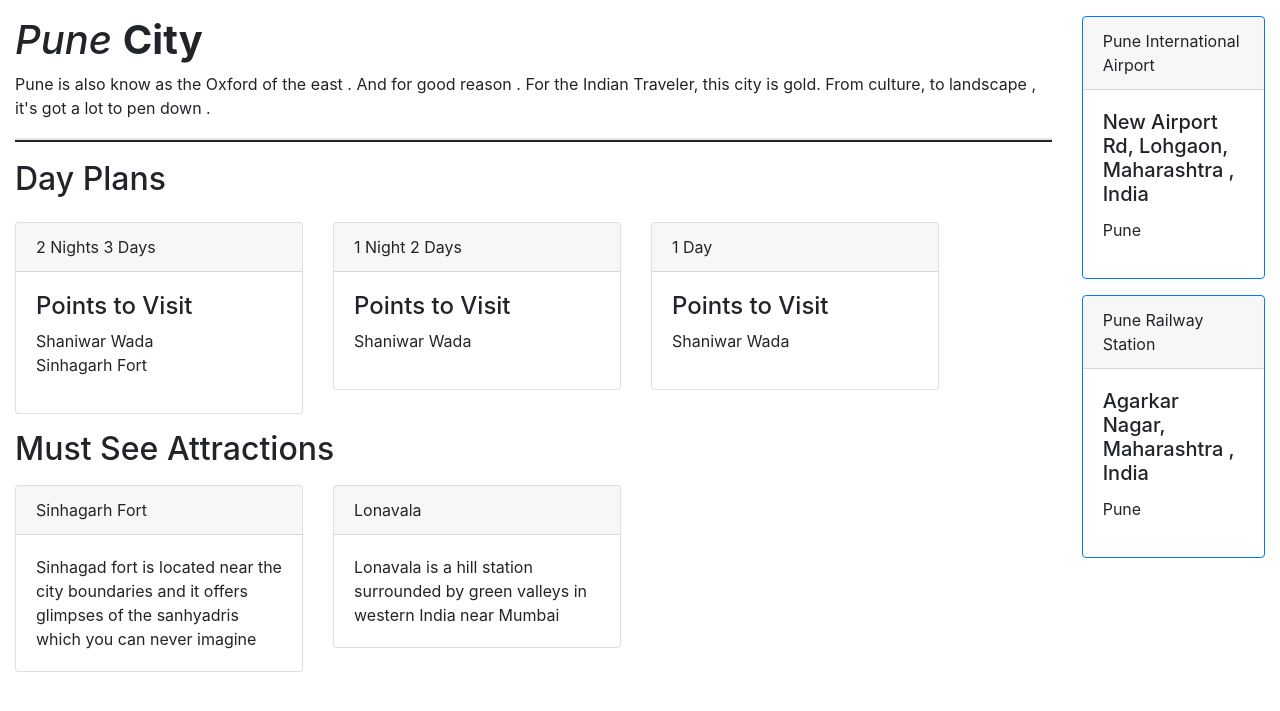
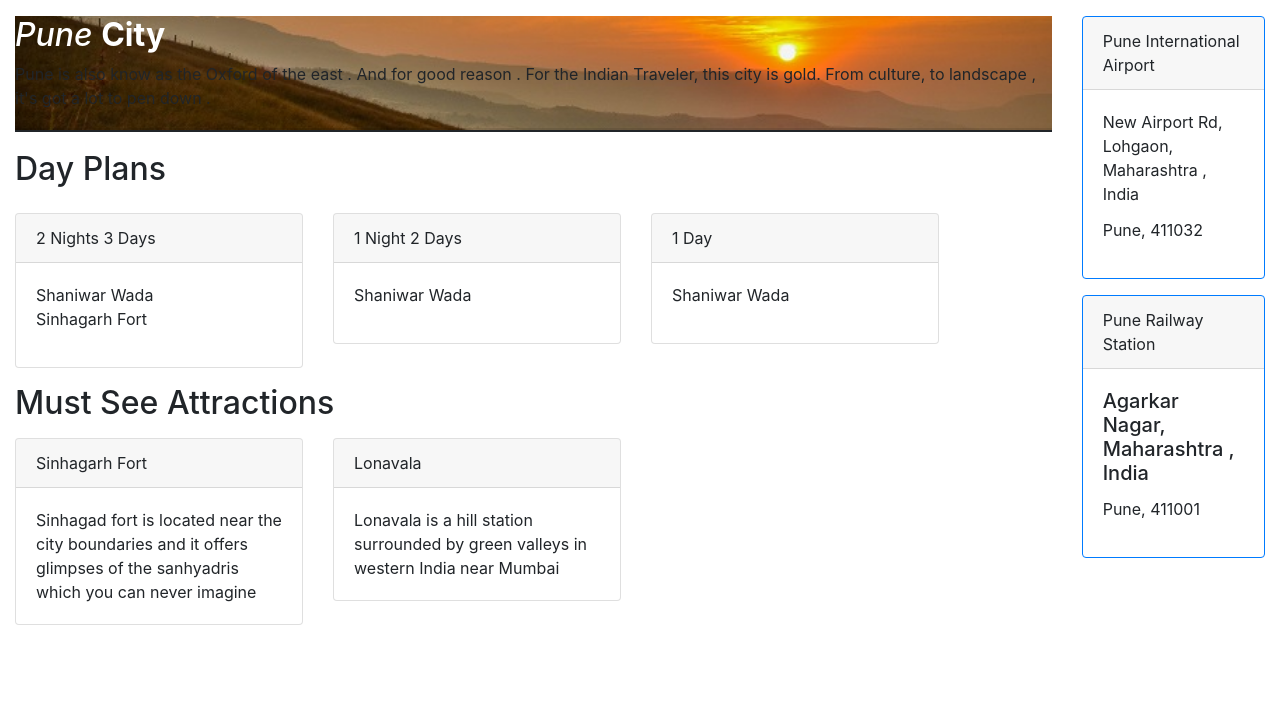
Before and after one commit to arindam31/Django_TravelBlog, a Django app: a page that uses blog/templates/blog/city_post.html in a window 1280 px wide. Shown: the part 56-767 px from the top of the page. Run offline with Django 3.2, Linux system fonts and the light colour scheme; data comes from the database, SQL or seed files in the repository; both versions use the stored data as it was after the commit; parts of the project's set-up code (start-up, migrations or seed data) failed here and were passed over; some libraries are stand-ins or nearby versions.

Commit message:
Some city look changes

```diff
--- a/Django_TravelBlog/settings.py
+++ b/Django_TravelBlog/settings.py
@@ -23,7 +23,7 @@ BASE_DIR = os.path.dirname(os.path.dirname(os.path.abspath(__file__)))
 SECRET_KEY = '8ht8yamzqd3%u1yztx_xe88a!*528&j+1zmy((a))cr=9o7-0^'
 
 # SECURITY WARNING: don't run with debug turned on in production!
-DEBUG = False
+DEBUG = True
 
 ALLOWED_HOSTS = ['127.0.0.1', '.pythonanywhere.com', 'localhost']
 
--- a/blog/templates/blog/city_post.html
+++ b/blog/templates/blog/city_post.html
@@ -10,10 +10,11 @@
 <div class="container-fluid mb-4">
     <div class="row">
         <div class="col-md-8 col-lg-8 col-xl-10 col-sm-8">
-            <h1><em>{{ city_post.title }}</em>  <strong>City</strong></h1>
+            <div style="background:transparent url('/media/Pune_Bhugaon.jpg') no-repeat center center /cover">
+            <h2 style="color: white"><em>{{ city_post.title }}</em>  <strong>City</strong></h2>
             <p>{{ city_post.intro }}</p>
-            <hr class="hr">
-
+            <hr class="hr" />
+        </div>
 
             {% if day_plans %}
                 <h2 class="display 5">Day Plans</h2>
@@ -23,7 +24,6 @@
                     <div class="card" style="width: 18rem">
                         <div class="card-header">{{ plan.plan_heading }}</div>
                         <div class="card-body">
-                            <h4> Points to Visit</h4>
                             <ul class="list-unstyled">
                                 {% for point in plan.visit_points.all %}
                                     <li> {{ point.title }}</li>
@@ -64,8 +64,8 @@
                       <div class="card-header">{{ airport.title }}</div>
                       <div class="card-body">
                         <address>
-                        <h5 class="card-title">{{ airport.street }}</h5>
-                        <p class="card-text">{{ airport.city }}{{ airport.Pincode }}</p>
+                        <p class="card-title">{{ airport.street }}</p>
+                        <p class="card-text">{{ airport.city }}, {{ airport.pincode }}</p>
                         </address>
                       </div>
                     </div>
@@ -79,7 +79,7 @@
                       <div class="card-body">
                         <address>
                         <h5 class="card-title">{{ station.street }}</h5>
-                        <p class="card-text">{{ station.city }}{{ station.Pincode }}</p>
+                        <p class="card-text">{{ station.city }}, {{ station.pincode }}</p>
                         </address>
                       </div>
                     </div>
@@ -90,11 +90,6 @@
     </div>
 </div>
 <div class="container-fluid">
-
-
-
-
-
     {% if must_try %}
     {% for cuisine in must_try %}
     	{{ cuisine }}
```
Also changed, not shown: db.sqlite3.
